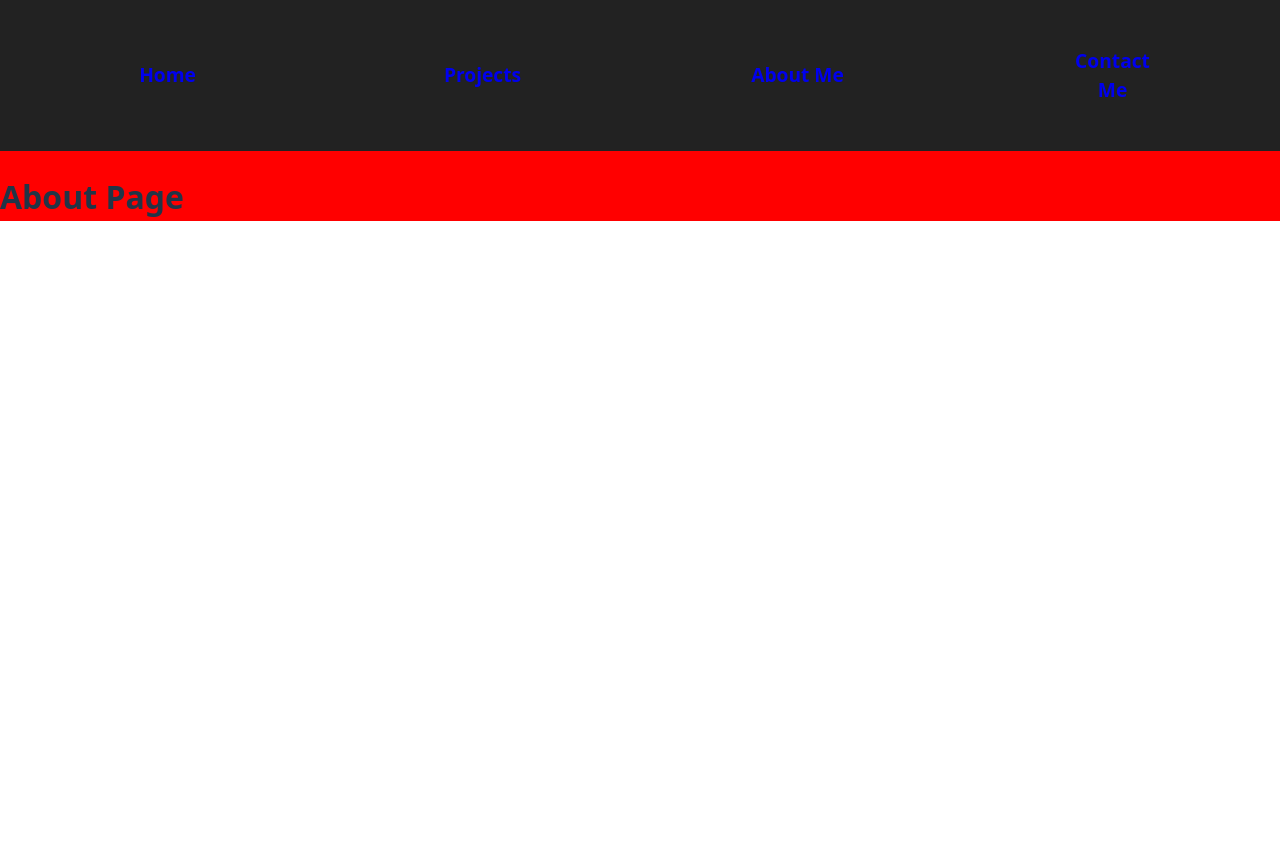
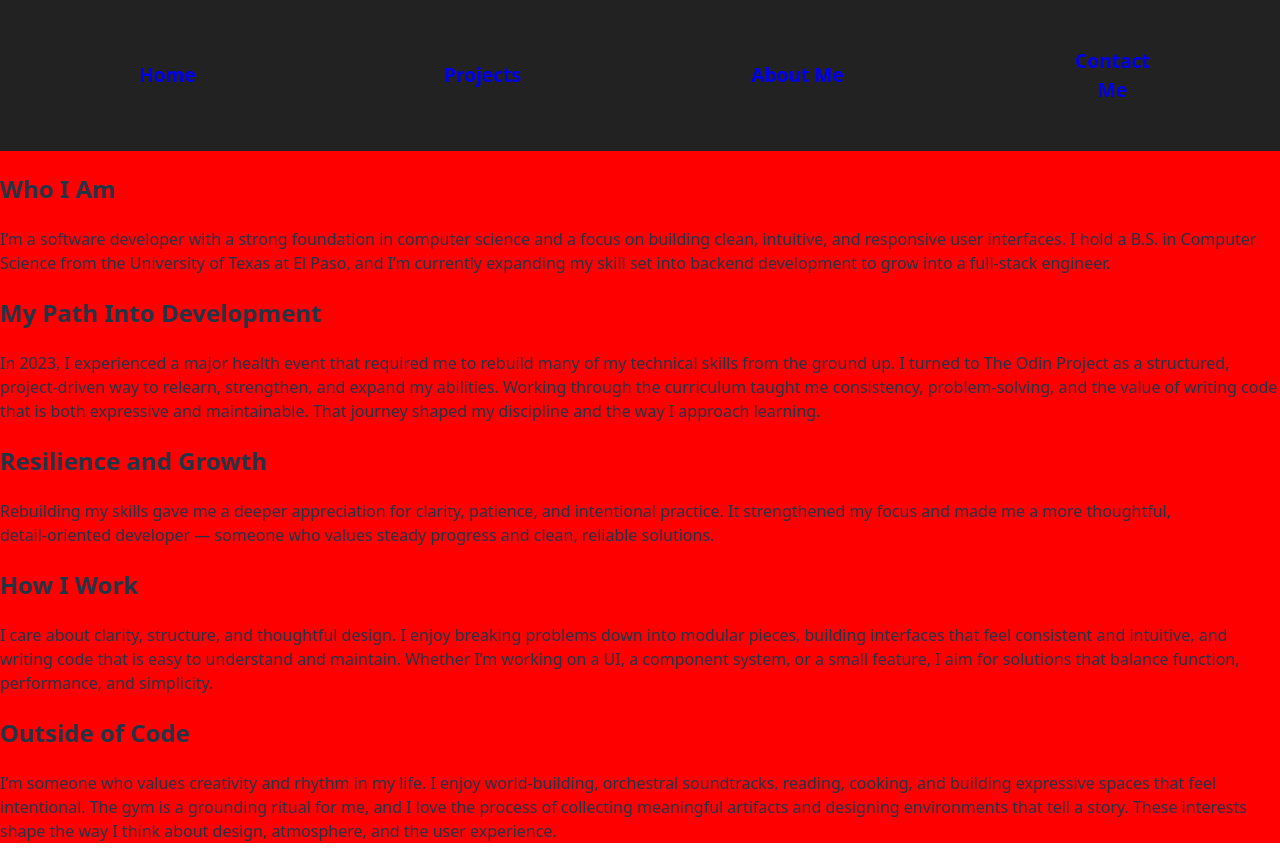
Before and after one commit to carlDguez19/csProjectPage, a React (Vite) app: page /about in a window 1280 px wide. Before the commit the page ends 800 px from the top, so only its background shows below. Built offline with nearby package versions, Linux system fonts and the light colour scheme.

Commit message:
Enhance About component with detailed personal sections
The About component has been expanded to include detailed sections about the developer's background, work philosophy, and personal interests.

```diff
--- a/src/About/About.jsx
+++ b/src/About/About.jsx
@@ -1,5 +1,69 @@
-export function About(){
-    return (
-        <h1>About Page</h1>
-    )
+export function About() {
+  return (
+    <section className="aboutSection">
+
+      {/* WHO I AM */}
+      <div className="aboutBlock">
+        <h2 className="aboutTitle">Who I Am</h2>
+        <p className="aboutText">
+          I’m a software developer with a strong foundation in computer science and a
+          focus on building clean, intuitive, and responsive user interfaces. I hold a
+          B.S. in Computer Science from the University of Texas at El Paso, and I’m
+          currently expanding my skill set into backend development to grow into a
+          full‑stack engineer.
+        </p>
+      </div>
+
+      {/* MY PATH INTO DEVELOPMENT */}
+      <div className="aboutBlock">
+        <h2 className="aboutTitle">My Path Into Development</h2>
+        <p className="aboutText">
+          In 2023, I experienced a major health event that required me to rebuild many
+          of my technical skills from the ground up. I turned to The Odin Project as a
+          structured, project‑driven way to relearn, strengthen, and expand my
+          abilities. Working through the curriculum taught me consistency,
+          problem‑solving, and the value of writing code that is both expressive and
+          maintainable. That journey shaped my discipline and the way I approach
+          learning.
+        </p>
+      </div>
+
+      {/* RESILIENCE AND GROWTH */}
+      <div className="aboutBlock">
+        <h2 className="aboutTitle">Resilience and Growth</h2>
+        <p className="aboutText">
+          Rebuilding my skills gave me a deeper appreciation for clarity, patience, and
+          intentional practice. It strengthened my focus and made me a more thoughtful,
+          detail‑oriented developer — someone who values steady progress and clean,
+          reliable solutions.
+        </p>
+      </div>
+
+      {/* HOW I WORK */}
+      <div className="aboutBlock">
+        <h2 className="aboutTitle">How I Work</h2>
+        <p className="aboutText">
+          I care about clarity, structure, and thoughtful design. I enjoy breaking
+          problems down into modular pieces, building interfaces that feel consistent
+          and intuitive, and writing code that is easy to understand and maintain.
+          Whether I’m working on a UI, a component system, or a small feature, I aim
+          for solutions that balance function, performance, and simplicity.
+        </p>
+      </div>
+
+      {/* OUTSIDE OF CODE */}
+      <div className="aboutBlock">
+        <h2 className="aboutTitle">Outside of Code</h2>
+        <p className="aboutText">
+          I’m someone who values creativity and rhythm in my life. I enjoy
+          world‑building, orchestral soundtracks, reading, cooking, and building
+          expressive spaces that feel intentional. The gym is a grounding ritual for
+          me, and I love the process of collecting meaningful artifacts and designing
+          environments that tell a story. These interests shape the way I think about
+          design, atmosphere, and the user experience.
+        </p>
+      </div>
+
+    </section>
+  );
 }
```
